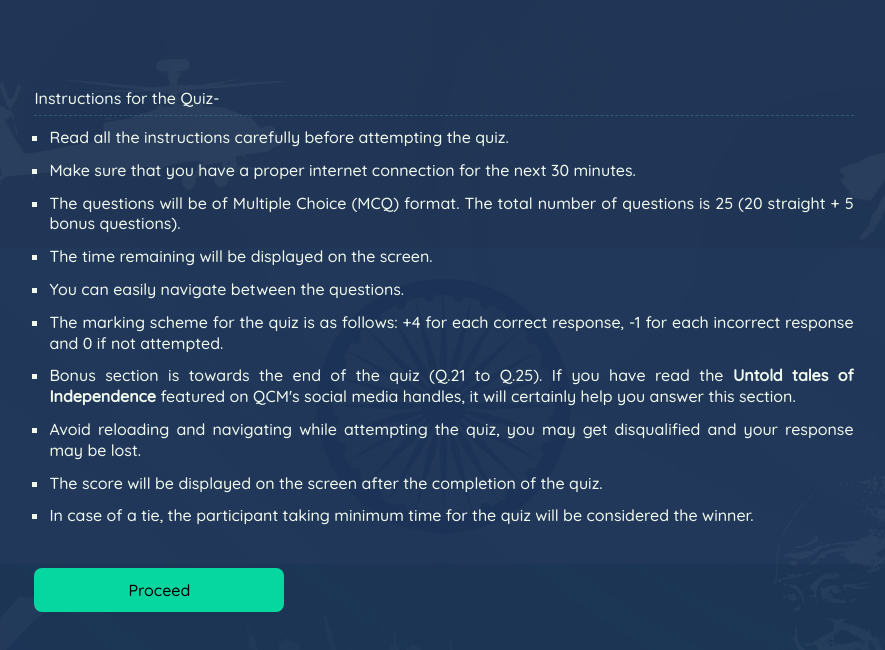
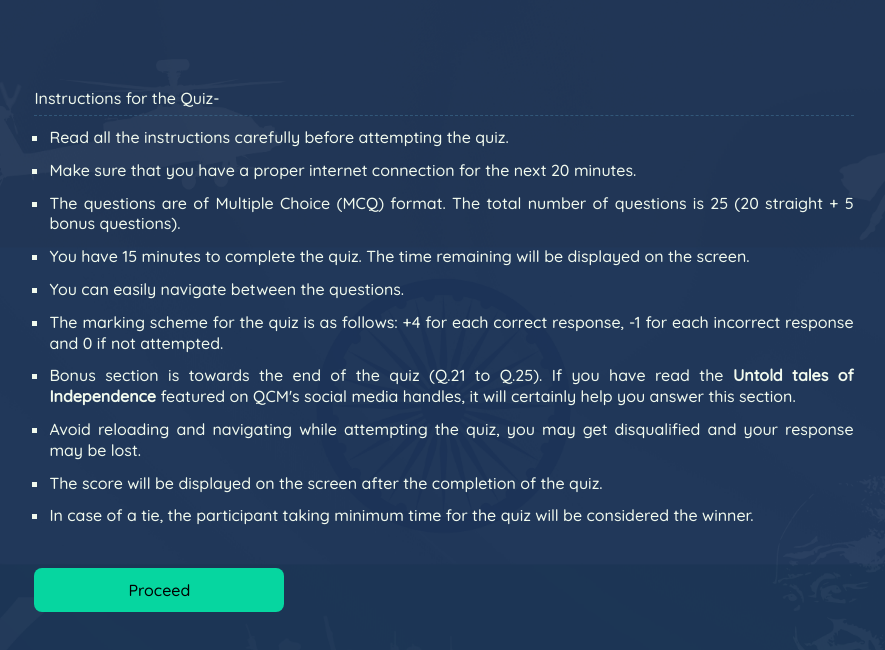
Before and after one commit to aman-malviya/carousel-based-quiz, a React (Create React App) app: page /instructions in a window 1280 px wide. Shown: the top 650 px of the page, without its empty margins (196-1081 px from the left). Built offline with nearby package versions, Linux system fonts and the light colour scheme; no server answers; sample sign-in values are in the browser's storage.

Commit message:
dismissing modal

```diff
--- a/src/components/Instructions.jsx
+++ b/src/components/Instructions.jsx
@@ -36,9 +36,9 @@ export default function Instructions(){
                 <p style={{'fontSize':'1rem', 'color':'#f1faee'}}>
                     <ol className="instructions">
                         <li>Read all the instructions carefully before attempting the quiz.</li>
-                        <li>Make sure that you have a proper internet connection for the next 30 minutes.</li>
-                        <li>The questions will be of Multiple Choice (MCQ) format. The total number of questions is 25 (20 straight + 5 bonus questions).</li>
-                        <li>The time remaining will be displayed on the screen.</li>
+                        <li>Make sure that you have a proper internet connection for the next 20 minutes.</li>
+                        <li>The questions are of Multiple Choice (MCQ) format. The total number of questions is 25 (20 straight + 5 bonus questions).</li>
+                        <li>You have 15 minutes to complete the quiz. The time remaining will be displayed on the screen.</li>
                         <li>You can easily navigate between the questions.</li>
                         <li>The marking scheme for the quiz is as follows: +4 for each correct response, -1 for each incorrect response and 0 if not attempted.</li>
                         <li>Bonus section is towards the end of the quiz (Q.21 to Q.25). If you have read the <strong>Untold tales of Independence</strong> featured on QCM's social media handles, it will certainly help you answer this section.</li>
--- a/src/components/Quiz.jsx
+++ b/src/components/Quiz.jsx
@@ -196,7 +196,7 @@ export default function Quiz() {
             </div>
             <div className="modal-footer">
               <button style={{'border':'1px solid #E63946', 'borderStyle':'inset', 'color':'#000'}} type="button" className="btn" data-dismiss="modal">Cancel</button>
-              <button style={{'backgroundColor':'#1d3557', 'color':'#FFF'}} onClick={submitTest} type="button" className="btn">Submit</button>
+              <button style={{'backgroundColor':'#1d3557', 'color':'#FFF'}} onClick={submitTest} type="button" className="btn" data-dismiss="modal">Submit</button>
             </div>
           </div>
         </div>
```
Also changed, not shown: 1 other file (tests, documents, lock files or other folders).
